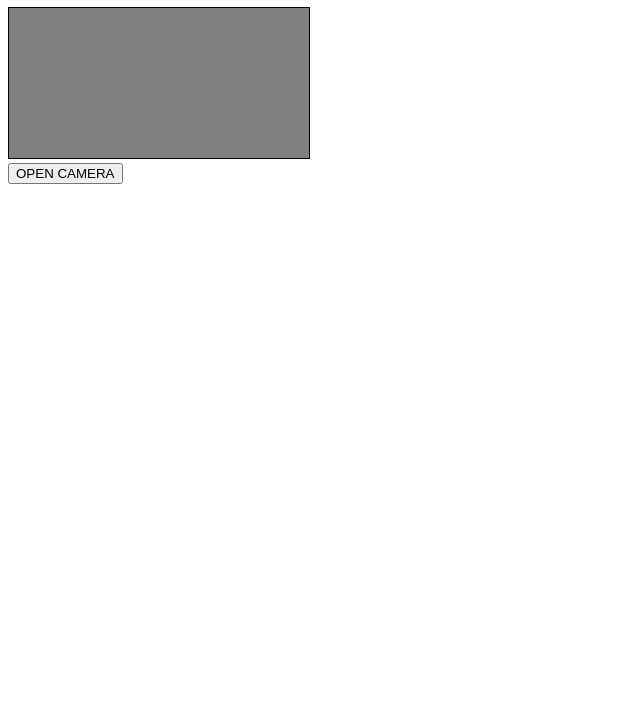
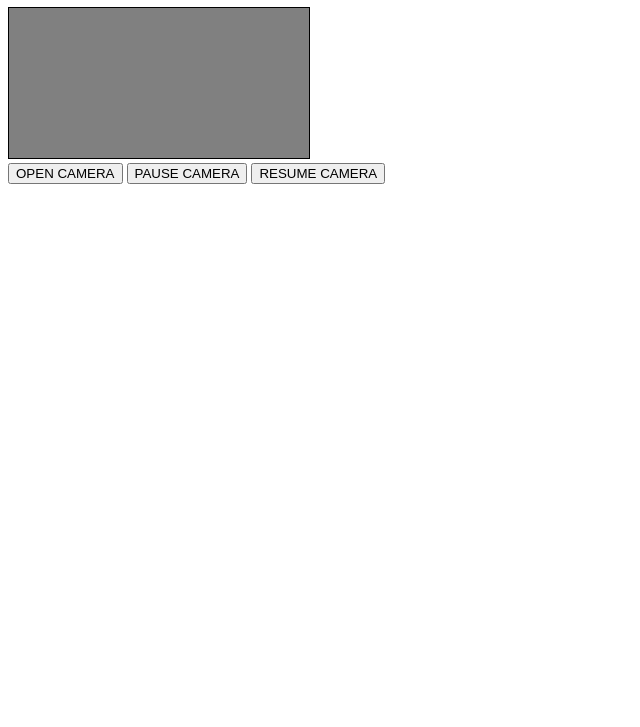
Before and after one commit to henghaopu/crappy-cam, a plain HTML site: page index.html in a window 1280 px wide. Shown: the part 73-800 px from the top of the page, without its empty margins (0-640 px from the left). Drawn offline with nearby package versions, Linux system fonts and the light colour scheme.

Commit message:
add video stop and resume functions

```diff
--- a/index.html
+++ b/index.html
@@ -10,11 +10,16 @@
 </head>
 <body>
     <div id="app">
+
         <h1>Crappy Cam</h1>
+
         <div>
             <video autoplay></video>
         </div>
         <button @click="openCamera">OPEN CAMERA</button>
+        <button @click="pauseStream">PAUSE CAMERA</button>
+        <button @click="resumeStream">RESUME CAMERA</button>
+
     </div>
 
     <script src="https://cdn.jsdelivr.net/npm/vue@2.6.7/dist/vue.js"></script>
--- a/main.js
+++ b/main.js
@@ -41,6 +41,13 @@ var vm = new Vue({
             function hasGetUserMedia() {
                 return (navigator.mediaDevices && navigator.mediaDevices.getUserMedia)
             }
+        },
+        pauseStream() {
+            // pause the stream
+            this.video.pause()
+        },
+        resumeStream() {
+            this.video.play()
         }
     }
 })
```
